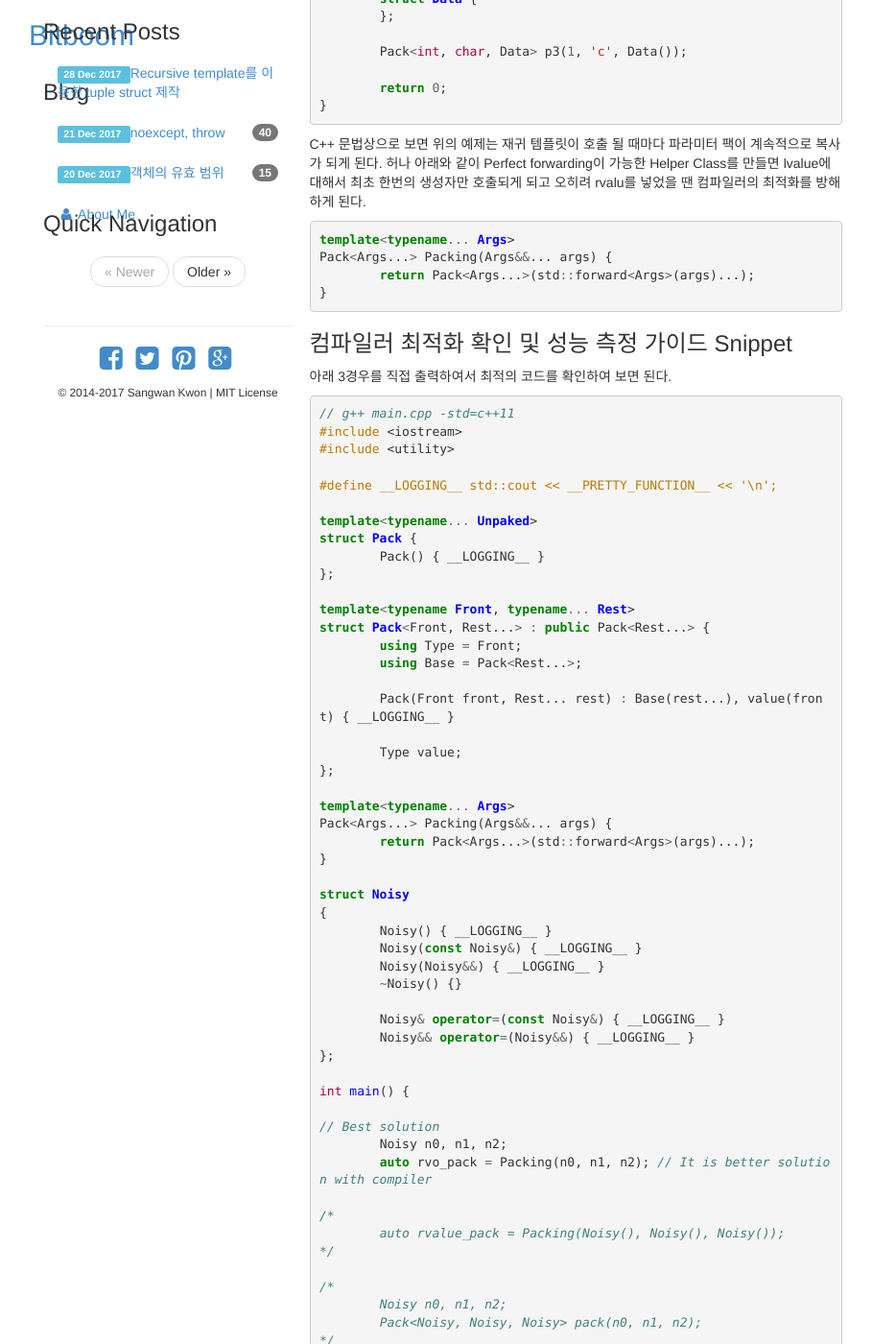
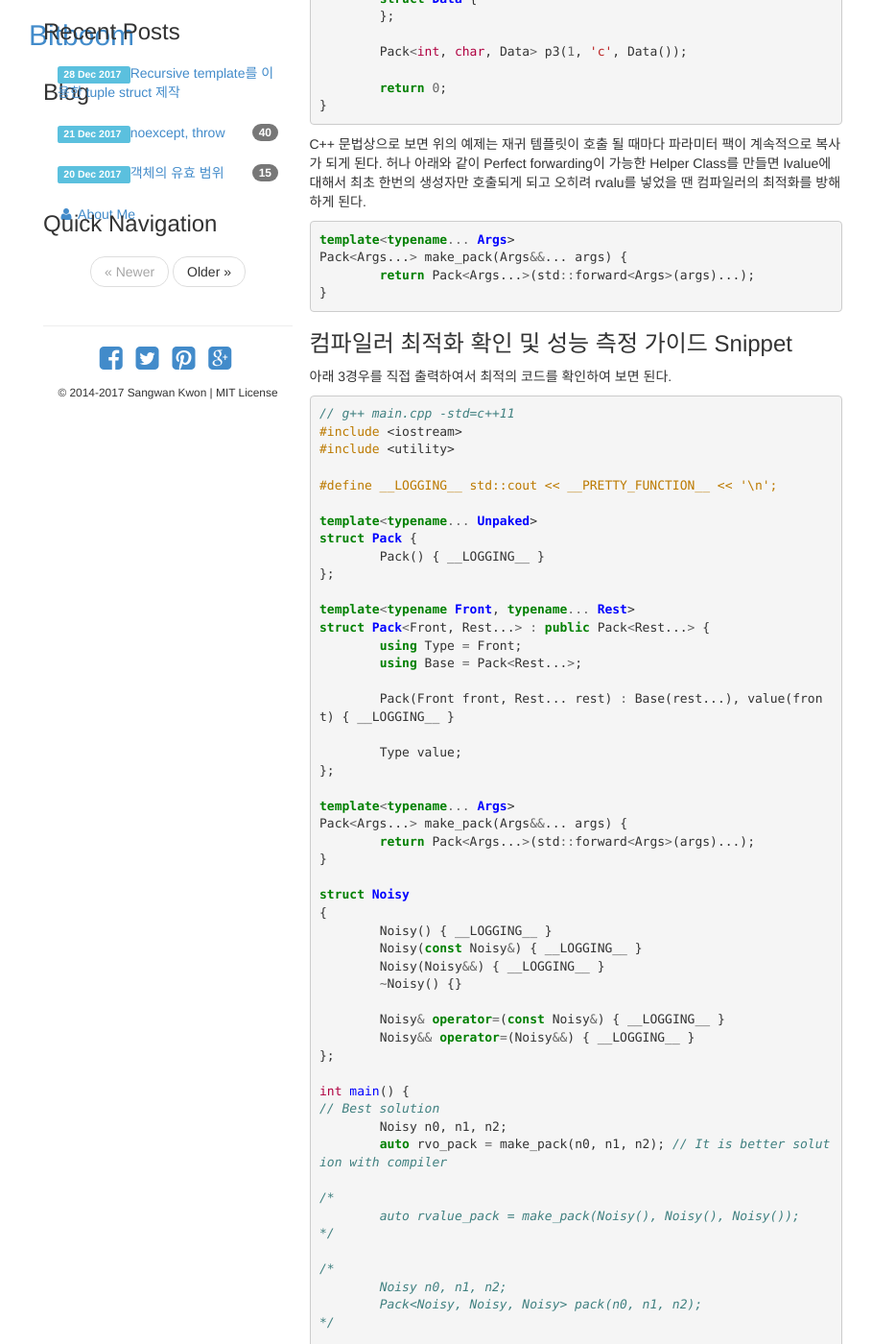
Before and after one commit to bitboom/bitboom.github.io, a Jekyll site: the page built from _posts/2017-12-28-parameter-pack.md, in a window 1280 px wide and 1400 px high, scrolled down 896 px. Shown: the whole window at 96% size, without its empty margins (40-949 px from the left). Built offline with Jekyll 4.4.1, drawn with Linux system fonts in a browser that asks for light colours.

Commit message:
Update 2017-12-28-parameter-pack.md

````diff
--- a/_posts/2017-12-28-parameter-pack.md
+++ b/_posts/2017-12-28-parameter-pack.md
@@ -51,7 +51,7 @@ C++ 문법상으로 보면 위의 예제는 재귀 템플릿이 호출 될 때
 
 ```cpp
 template<typename... Args>
-Pack<Args...> Packing(Args&&... args) {
+Pack<Args...> make_pack(Args&&... args) {
 	return Pack<Args...>(std::forward<Args>(args)...);
 }
 ```
@@ -82,7 +82,7 @@ struct Pack<Front, Rest...> : public Pack<Rest...> {
 };
 
 template<typename... Args>
-Pack<Args...> Packing(Args&&... args) {
+Pack<Args...> make_pack(Args&&... args) {
 	return Pack<Args...>(std::forward<Args>(args)...);
 }
 
@@ -98,13 +98,12 @@ struct Noisy
 };
 
 int main() {
-
 // Best solution
 	Noisy n0, n1, n2;
-	auto rvo_pack = Packing(n0, n1, n2); // It is better solution with compiler
+	auto rvo_pack = make_pack(n0, n1, n2); // It is better solution with compiler
 
 /*
-	auto rvalue_pack = Packing(Noisy(), Noisy(), Noisy());
+	auto rvalue_pack = make_pack(Noisy(), Noisy(), Noisy());
 */
 
 /*
````
